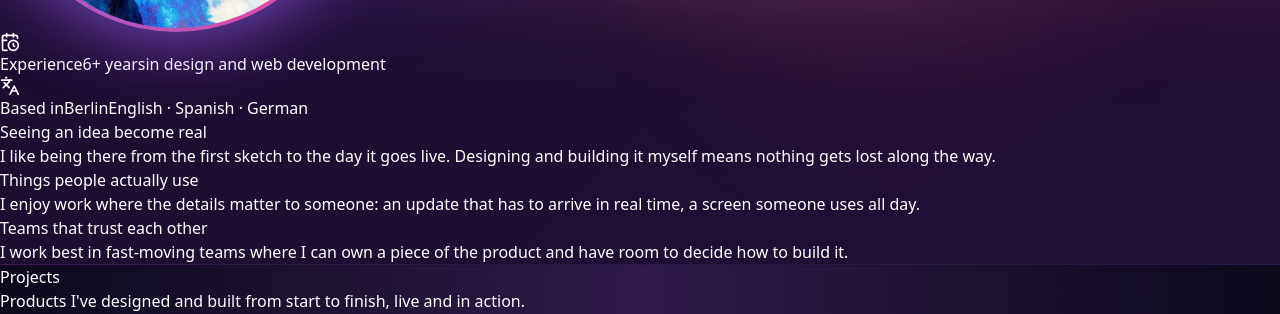
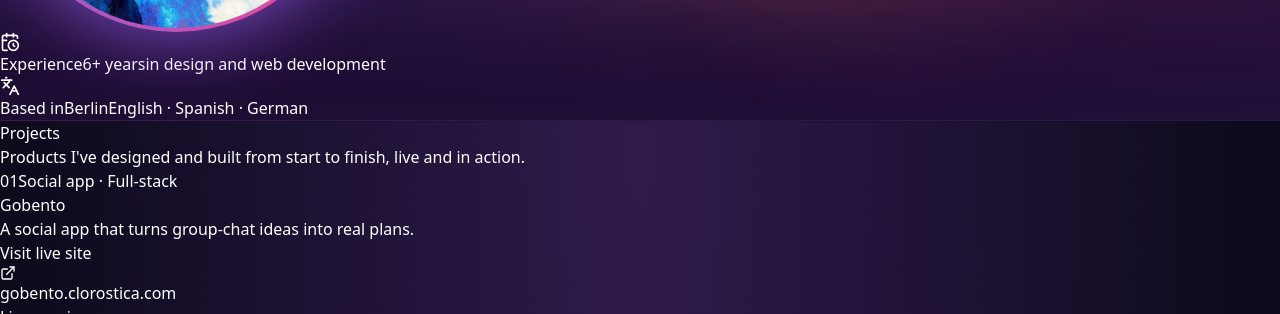
Before and after one commit to Clorostica/Clorostica, a React (Vite) app: page / in a window 1280 px wide. Shown: the part 940-1254 px from the top of the page. Built offline with nearby package versions, Linux system fonts and the light colour scheme.

Commit message:
About: remove the three highlight statements

```diff
--- a/src/Components/About.jsx
+++ b/src/Components/About.jsx
@@ -1,7 +1,7 @@
 import React, { useState, useEffect, useRef } from "react";
 import { useLanguage } from "../i18n/LanguageContext";
 
-// Shared with the hero, which shows them on large screens
+// Shared with the hero, which shows it on large screens
 export function AboutIntro({ className = "" }) {
   const { t } = useLanguage();
   return (
@@ -12,22 +12,6 @@ export function AboutIntro({ className = "" }) {
       <span className="text-purple-400 font-medium">{t.about.intro.city}</span>
       {t.about.intro.post}
     </p>
-  );
-}
-
-export function AboutHighlights({ className = "" }) {
-  const { t } = useLanguage();
-  return (
-    <ul className={`grid md:grid-cols-3 gap-x-10 gap-y-6 ${className}`}>
-      {t.about.highlights.map((item) => (
-        <li key={item.title} className="border-t border-slate-600/60 pt-4">
-          <h3 className="text-lg font-semibold text-white">{item.title}</h3>
-          <p className="mt-1.5 text-base text-slate-300 leading-relaxed">
-            {item.text}
-          </p>
-        </li>
-      ))}
-    </ul>
   );
 }
 
@@ -66,8 +50,6 @@ export function About() {
             {t.about.title}
           </h2>
           <AboutIntro className="text-xl md:text-2xl text-white leading-snug max-w-3xl" />
-
-          <AboutHighlights className="mt-8" />
         </div>
       </section>
     </div>
--- a/src/Components/Hero.jsx
+++ b/src/Components/Hero.jsx
@@ -10,7 +10,7 @@ import {
 import CV from "../Docs/ClaudiaSaez.pdf";
 import CVDeutsch from "../Docs/Claudia_Saez_CV_Deutsch.pdf";
 import { useLanguage } from "../i18n/LanguageContext";
-import { AboutHighlights, AboutIntro } from "./About";
+import { AboutIntro } from "./About";
 
 const FACT_ICONS = [CalendarClock, Languages];
 
@@ -131,7 +131,6 @@ export function Hero() {
             </ul>
           </div>
         </div>
-        <AboutHighlights className="hidden xl:grid mt-16" />
       </div>
     </section>
   );
--- a/src/i18n/translations.js
+++ b/src/i18n/translations.js
@@ -34,11 +34,6 @@ export const translations = {
         city: "Berlin",
         post: ". I spent half my career as a designer and the other half writing the code, so I can take a product from idea to launch.",
       },
-      highlights: [
-        { title: "Seeing an idea become real", text: "I like being there from the first sketch to the day it goes live. Designing and building it myself means nothing gets lost along the way." },
-        { title: "Things people actually use", text: "I enjoy work where the details matter to someone: an update that has to arrive in real time, a screen someone uses all day." },
-        { title: "Teams that trust each other", text: "I work best in fast-moving teams where I can own a piece of the product and have room to decide how to build it." },
-      ],
     },
     experience: {
       title: "Experience",
@@ -214,11 +209,6 @@ export const translations = {
         city: "Berlín",
         post: ". Pasé la mitad de mi carrera como diseñadora y la otra mitad escribiendo el código, así que puedo llevar un producto de la idea al lanzamiento.",
       },
-      highlights: [
-        { title: "Ver una idea hacerse real", text: "Me gusta estar desde el primer boceto hasta el día en que sale en vivo. Diseñarlo y construirlo yo misma hace que nada se pierda en el camino." },
-        { title: "Cosas que la gente usa de verdad", text: "Disfruto los proyectos donde los detalles le importan a alguien: un dato que tiene que llegar en tiempo real, una pantalla que alguien usa todo el día." },
-        { title: "Equipos que confían", text: "Trabajo mejor en equipos ágiles donde puedo hacerme cargo de una parte del producto y tengo espacio para decidir cómo construirla." },
-      ],
     },
     experience: {
       title: "Experiencia",
@@ -394,11 +384,6 @@ export const translations = {
         city: "Berlin",
         post: ". Die Hälfte meiner Laufbahn war ich Designerin, die andere Hälfte habe ich den Code geschrieben – so bringe ich ein Produkt von der Idee bis zum Launch.",
       },
-      highlights: [
-        { title: "Von der Idee bis live", text: "Ich bin gern vom ersten Entwurf bis zum Launch dabei. Wenn ich selbst gestalte und baue, geht unterwegs nichts verloren." },
-        { title: "Dinge, die Menschen wirklich nutzen", text: "Mir gefallen Projekte, in denen Details für jemanden zählen: ein Update, das in Echtzeit ankommen muss, ein Screen, mit dem jemand den ganzen Tag arbeitet." },
-        { title: "Teams, die sich vertrauen", text: "Am besten arbeite ich in schnellen Teams, in denen ich einen Teil des Produkts verantworte und mitentscheiden kann, wie wir ihn bauen." },
-      ],
     },
     experience: {
       title: "Erfahrung",
```
